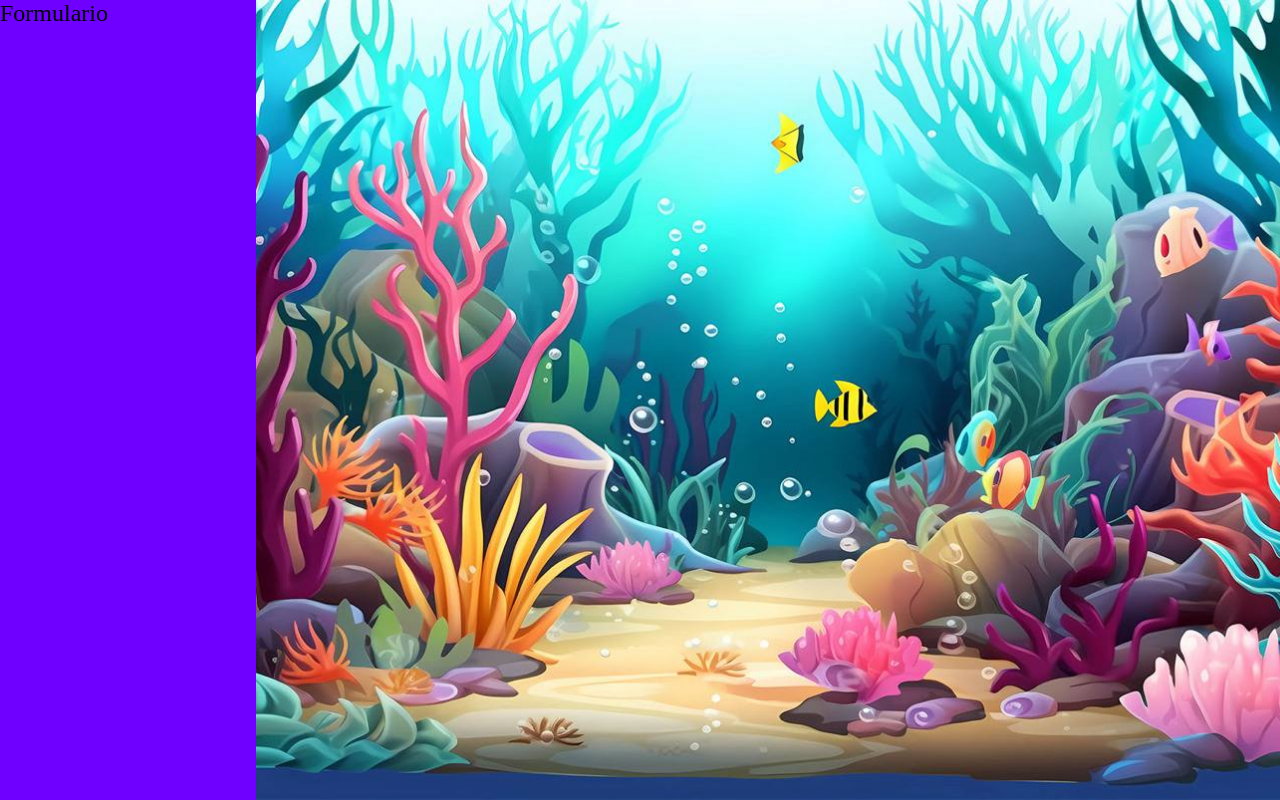
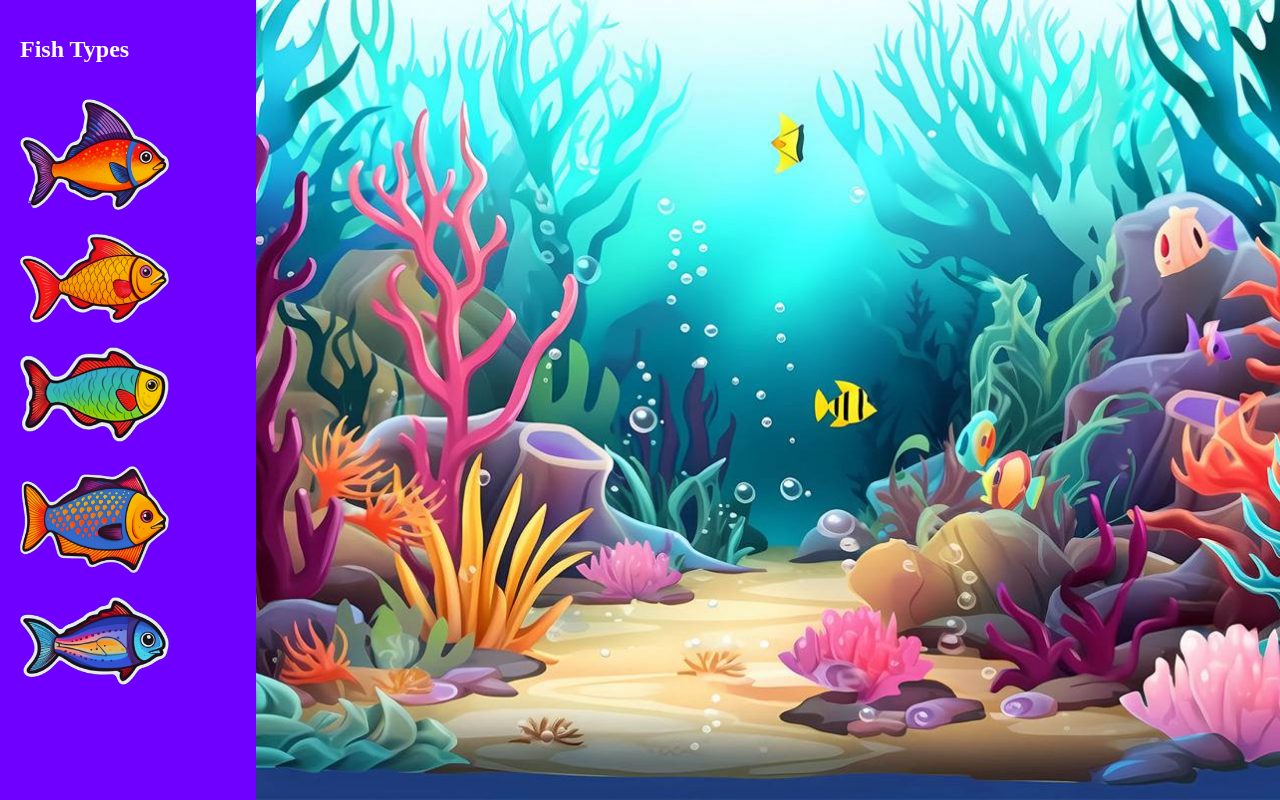
Before and after one commit to luan-alvesdev/virtual-aquarium, a Vue app: page / in a window 1280 px wide. Built offline with nearby package versions, Linux system fonts and the light colour scheme.

Commit message:
:sparkles: Criou componente visual de selação de peixes

```diff
--- a/src/App.vue
+++ b/src/App.vue
@@ -1,12 +1,13 @@
 <script setup lang="ts">
-import AquarioFundo from './components/AquarioFundo/AquarioFundo.vue'
+import AquarioFundo from './components/aquario-fundo/AquarioFundo.vue'
+import MenuLateral from './components/menu-lateral/MenuLateral.vue'
 </script>
 
 <template>
   <main id="CorFundo">
     <section class="containerFundo">
       <div id="formulario">
-        <h1>Formulario</h1>
+        <MenuLateral />
       </div>
       <div id="AquarioFundo">
         <AquarioFundo />
--- a/src/assets/base.css
+++ b/src/assets/base.css
@@ -14,4 +14,9 @@
   box-sizing: border-box;
   margin: 0;
   font-weight: normal;
+  font-size: 16px;
 }
+
+ul li {
+  list-style: none;
+}
--- /dev/null
+++ b/src/components/menu-lateral/MenuLateral.vue
@@ -0,0 +1,13 @@
+<script setup lang="ts">
+import SelecaoDePeixes from '../selecao-de-peixes/SelecaoDePeixes.vue'
+</script>
+
+<template>
+  <SelecaoDePeixes id="SelecaoDePeixes" />
+</template>
+
+<style scoped>
+#SelecaoDePeixes {
+  padding-left: 1.25rem;
+}
+</style>
--- /dev/null
+++ b/src/components/selecao-de-peixes/SelecaoDePeixes.vue
@@ -0,0 +1,45 @@
+<script setup lang="ts"></script>
+
+<template>
+  <main>
+    <h1>Fish Types</h1>
+    <ul>
+      <li><img class="ImagemPeixe" src="../../assets/imagens/modelo_peixe_1.webp" alt="" /></li>
+      <li><img class="ImagemPeixe" src="../../assets/imagens/modelo_peixe_2.webp" alt="" /></li>
+      <li><img class="ImagemPeixe" src="../../assets/imagens/modelo_peixe_3.webp" alt="" /></li>
+      <li><img class="ImagemPeixe" src="../../assets/imagens/modelo_peixe_4.webp" alt="" /></li>
+      <li><img class="ImagemPeixe" src="../../assets/imagens/modelo_peixe_5.webp" alt="" /></li>
+    </ul>
+  </main>
+</template>
+
+<style scoped>
+h1 {
+  color: white;
+  font-weight: bold;
+  font-size: 24px;
+  padding: 1.5em 0;
+}
+
+ul {
+  display: flex;
+  flex-wrap: wrap;
+  align-items: center;
+  align-content: center;
+  gap: 1.25rem;
+  padding-left: 0;
+}
+
+li {
+  transition: box-shadow 0.3s ease;
+  cursor: pointer;
+}
+
+li:hover {
+  filter: drop-shadow(0 0 15px rgba(0, 123, 255, 0.8)) drop-shadow(0 0 25px rgba(0, 123, 255, 0.6));
+}
+
+img {
+  width: 9.3em;
+}
+</style>
```
Also changed, not shown: src/components/aquario-fundo/AquarioFundo.ts (renamed from src/components/AquarioFundo/AquarioFundo.ts), src/components/aquario-fundo/AquarioFundo.vue (renamed from src/components/AquarioFundo/AquarioFundo.vue), src/components/selecao-de-peixes/SelecaoDePeixes.ts (added).
